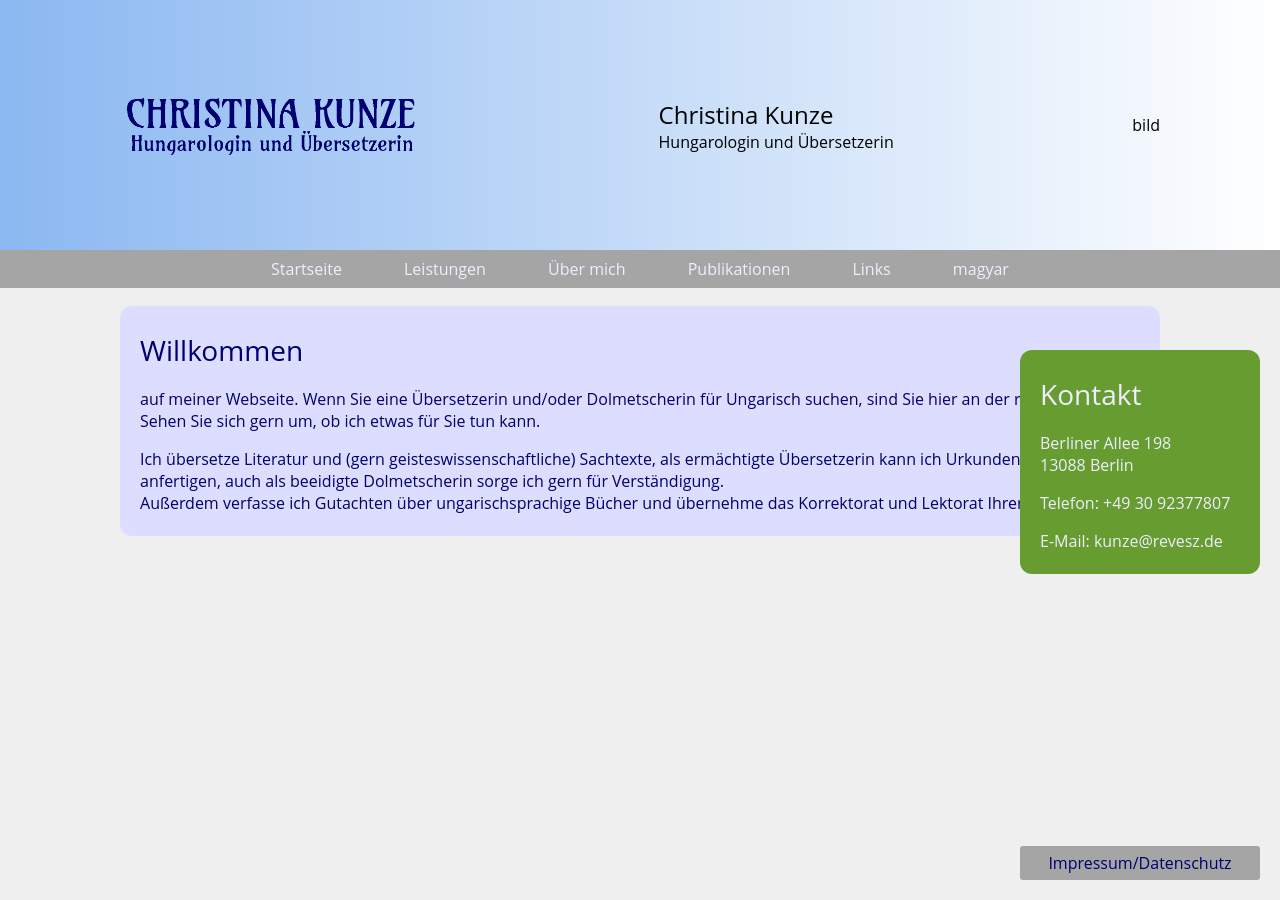
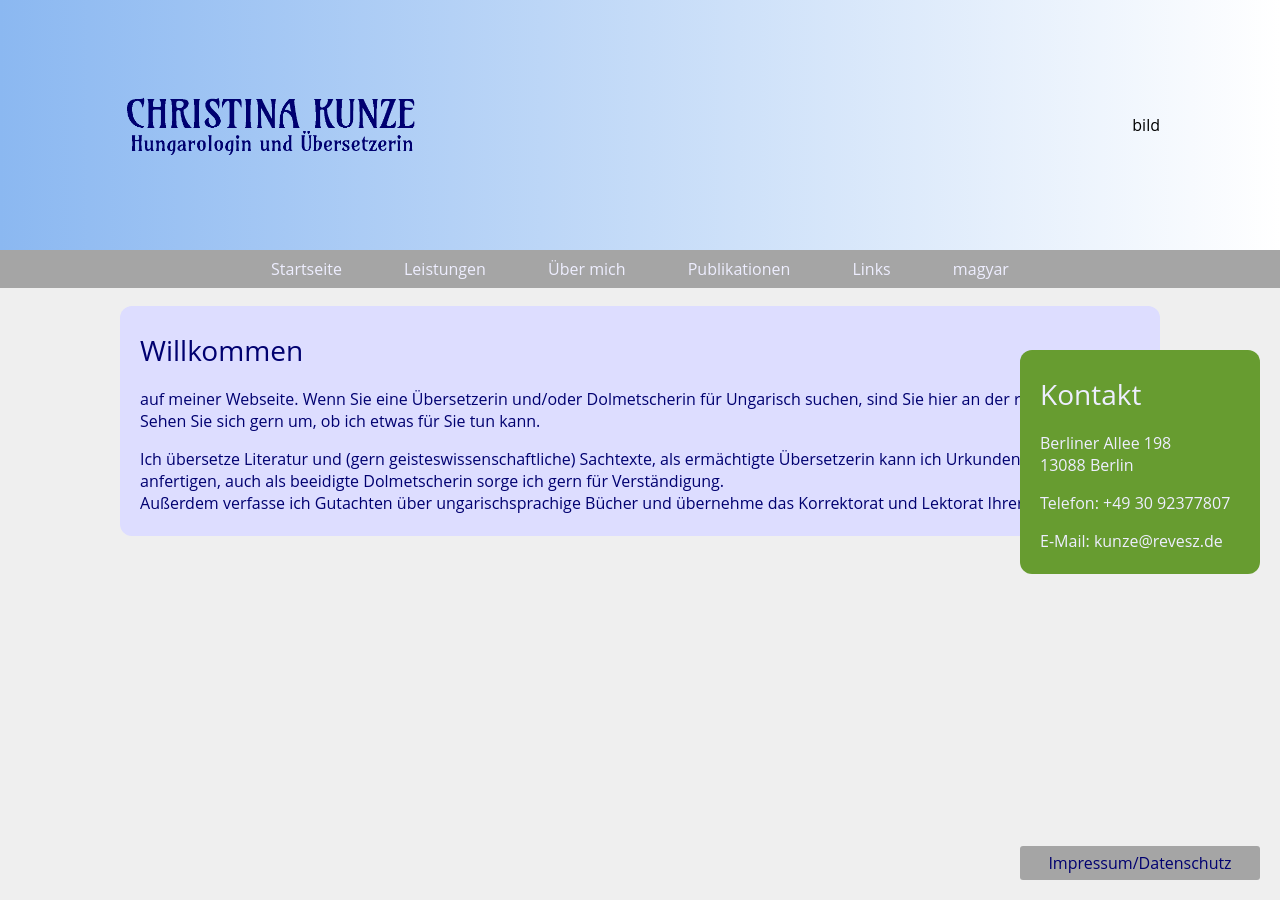
Before and after one commit to rixx/revesz.de, a Jekyll site: the page built from index.md, in a window 1280 px wide. Built offline with Jekyll 4.4.1, drawn with Linux system fonts in a browser that asks for light colours.

Commit message:
Update default.html

```diff
--- a/_layouts/default.html
+++ b/_layouts/default.html
@@ -18,12 +18,6 @@
     <header>
       <img src="namenszug_chrk_tr2.gif" width=300px; alt="Christina Kunze, Hungarologin und Übersetzerin">
       <div id="head-text">
-        <div id="title">
-          Christina Kunze
-        </div>
-        <div id="subtitle">
-          Hungarologin und Übersetzerin
-        </div>
       </div>
       <div>bild</div>
     </header>
```
